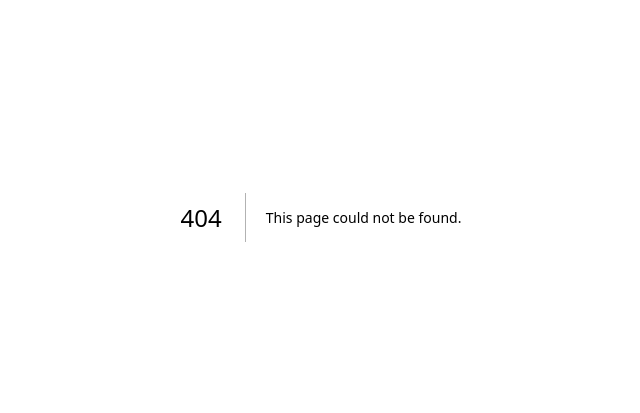
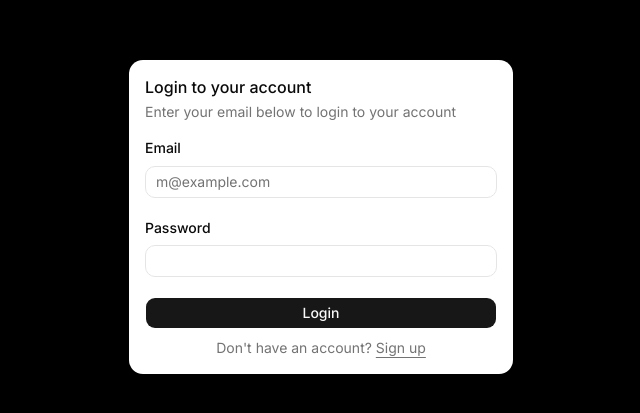
Before and after one commit to IhorKozloff/PC_Architect, a Next.js app: page /login in a window 1280 px wide. Before the commit this address had no page. Shown: the part 183-596 px from the top of the page, without its empty margins (319-959 px from the left). Built offline with nearby package versions, Linux system fonts and the light colour scheme.

Commit message:
sign in and sign up pages were created, sign up server logic was implemented

```diff
--- a/package.json
+++ b/package.json
@@ -14,6 +14,7 @@
     "@base-ui/react": "^1.7.0",
     "@prisma/adapter-pg": "^7.10.0",
     "@prisma/client": "^7.10.0",
+    "bcrypt": "^6.0.0",
     "class-variance-authority": "^0.7.1",
     "clsx": "^2.1.1",
     "cn": "^0.3.2",
@@ -31,6 +32,7 @@
   },
   "devDependencies": {
     "@tailwindcss/postcss": "^4",
+    "@types/bcrypt": "^6.0.0",
     "@types/node": "^20",
     "@types/pg": "^8.23.1",
     "@types/react": "^19",
--- /dev/null
+++ b/prisma/prisma.ts
@@ -0,0 +1,6 @@
+import { PrismaClient } from './generated/prisma/client';
+import { PrismaPg } from '@prisma/adapter-pg';
+const adapter = new PrismaPg({
+  connectionString: process.env.DATABASE_URL!,
+});
+export const prisma = new PrismaClient({ adapter });
--- a/src/app/layout.tsx
+++ b/src/app/layout.tsx
@@ -27,7 +27,7 @@ export default function RootLayout({ children }: { children: ReactNode }) {
       lang="en"
       className={cn('h-full', 'antialiased', geistSans.variable, geistMono.variable, 'font-sans', inter.variable)}
     >
-      <body className="min-h-full flex flex-col">{children}</body>
+      <body className="min-h-full flex flex-col bg-black">{children}</body>
     </html>
   );
 }
--- /dev/null
+++ b/src/app/login/page.tsx
@@ -0,0 +1,11 @@
+import { LoginForm } from "@/components/login-form"
+
+export default function Page() {
+  return (
+    <div className="flex min-h-svh w-full items-center justify-center p-6 md:p-10">
+      <div className="w-full max-w-sm">
+        <LoginForm />
+      </div>
+    </div>
+  )
+}
--- a/src/app/page.tsx
+++ b/src/app/page.tsx
@@ -7,7 +7,7 @@ export default function Home() {
   const x = 5;
 
   return (
-    <div className="flex flex-col flex-1 items-center justify-center bg-zinc-50 font-sans dark:bg-black">
+    <div className="flex flex-col flex-1 items-center justify-center font-sans">
       <main>
         <TypographyH1>Hello World!</TypographyH1>
         <TypographyH3>Hello World!</TypographyH3>
--- /dev/null
+++ b/src/app/signup/actions.ts
@@ -0,0 +1,60 @@
+'use server';
+
+import { redirect } from 'next/navigation';
+import { prisma } from '../../../prisma/prisma';
+import bcrypt from 'bcrypt';
+
+const MIN_PASSWORD_LENGTH = 8;
+const EMAIL_REGEX = /^[^\s@]+@[^\s@]+\.[^\s@]+$/;
+
+export type SignupState = {
+  error?: string;
+};
+
+export async function signupAction(
+  _prevState: SignupState | null,
+  formData: FormData
+): Promise<SignupState> {
+  console.log([...formData.entries()]);
+  const name = formData.get('name') as string | undefined;
+  const email = formData.get('email') as string | undefined;
+  const password = formData.get('password') as string | undefined;
+  console.log('---------------')
+  console.log({
+    email,
+    name,
+    password
+  });
+  console.log('---------------')
+
+  if (!email) {
+    return { error: 'Enter an email!' };
+  }
+
+  if (!EMAIL_REGEX.test(email)) {
+    return { error: 'Email format is not valid!' };
+  }
+
+  if (!password || password.length < MIN_PASSWORD_LENGTH) {
+    return { error: `The password must contain at least ${MIN_PASSWORD_LENGTH} characters.` };
+  }
+
+  const existingUser = await prisma.user.findUnique({
+    where: { email }
+  });
+
+  if (existingUser) {
+    return { error: 'The email is already taken.' };
+  }
+
+  const hashedPassword = await bcrypt.hash(password, 10);
+
+  await prisma.user.create({
+    data: {
+      email,
+      name,
+      password: hashedPassword
+    }
+  });
+  redirect('/login');
+}
--- /dev/null
+++ b/src/components/login-form.tsx
@@ -0,0 +1,65 @@
+import { cn } from 'cn';
+
+import { Button } from '@/components/ui/button';
+import {
+  Card,
+  CardContent,
+  CardDescription,
+  CardHeader,
+  CardTitle,
+} from '@/components/ui/card';
+import {
+  Field,
+  FieldDescription,
+  FieldGroup,
+  FieldLabel,
+} from '@/components/ui/field';
+import { Input } from '@/components/ui/input';
+
+export function LoginForm({
+  className,
+  ...props
+}: React.ComponentProps<'div'>) {
+  return (
+    <div className={cn('flex flex-col gap-6', className)} {...props}>
+      <Card>
+        <CardHeader>
+          <CardTitle>Login to your account</CardTitle>
+          <CardDescription>
+            Enter your email below to login to your account
+          </CardDescription>
+        </CardHeader>
+        <CardContent>
+          <form>
+            <FieldGroup>
+              <Field>
+                <FieldLabel htmlFor="email">Email</FieldLabel>
+                <Input
+                  id="email"
+                  type="email"
+                  placeholder="m@example.com"
+                  required
+                />
+              </Field>
+              <Field>
+                <div className="flex items-center">
+                  <FieldLabel htmlFor="password">Password</FieldLabel>
+                </div>
+                <Input id="password" type="password" required />
+              </Field>
+              <Field>
+                <Button type="submit">Login</Button>
+                {/* <Button variant="outline" type="button">
+                  Login with Google
+                </Button> */}
+                <FieldDescription className="text-center">
+                  Don&apos;t have an account? <a href="/signup">Sign up</a>
+                </FieldDescription>
+              </Field>
+            </FieldGroup>
+          </form>
+        </CardContent>
+      </Card>
+    </div>
+  );
+}
--- a/src/components/signup-form.tsx
+++ b/src/components/signup-form.tsx
@@ -1,3 +1,6 @@
+'use client';
+
+import { signupAction, SignupState } from '@/app/signup/actions';
 import { Button } from '@/components/ui/button';
 import {
   Card,
@@ -13,26 +16,30 @@ import {
   FieldLabel,
 } from '@/components/ui/field';
 import { Input } from '@/components/ui/input';
+import { useActionState } from 'react';
 
 export function SignupForm({ ...props }: React.ComponentProps<typeof Card>) {
+  const [state, formAction] = useActionState<SignupState | null, FormData>(signupAction, null);
   return (
     <Card {...props}>
       <CardHeader>
+        {state?.error && <p>{state.error}</p>}
         <CardTitle>Create an account</CardTitle>
         <CardDescription>
           Enter your information below to create your account
         </CardDescription>
       </CardHeader>
       <CardContent>
-        <form>
+        <form action={formAction}>
           <FieldGroup>
             <Field>
               <FieldLabel htmlFor="name">Full Name</FieldLabel>
-              <Input id="name" type="text" placeholder="John Doe" required />
+              <Input name="name" id="name" type="text" placeholder="John Doe" required />
             </Field>
             <Field>
               <FieldLabel htmlFor="email">Email</FieldLabel>
               <Input
+                name="email"
                 id="email"
                 type="email"
                 placeholder="m@example.com"
@@ -45,26 +52,17 @@ export function SignupForm({ ...props }: React.ComponentProps<typeof Card>) {
             </Field>
             <Field>
               <FieldLabel htmlFor="password">Password</FieldLabel>
-              <Input id="password" type="password" required />
+              <Input name="password" id="password" type="password" required />
               <FieldDescription>
                 Must be at least 8 characters long.
               </FieldDescription>
             </Field>
-            <Field>
-              <FieldLabel htmlFor="confirm-password">
-                Confirm Password
-              </FieldLabel>
-              <Input id="confirm-password" type="password" required />
-              <FieldDescription>Please confirm your password.</FieldDescription>
-            </Field>
+
             <FieldGroup>
               <Field>
                 <Button type="submit">Create Account</Button>
-                <Button variant="outline" type="button">
-                  Sign up with Google
-                </Button>
                 <FieldDescription className="px-6 text-center">
-                  Already have an account? <a href="#">Sign in</a>
+                  Already have an account? <a href="login">Sign in</a>
                 </FieldDescription>
               </Field>
             </FieldGroup>
```
Also changed, not shown: 1 other file (tests, documents, lock files or other folders).
